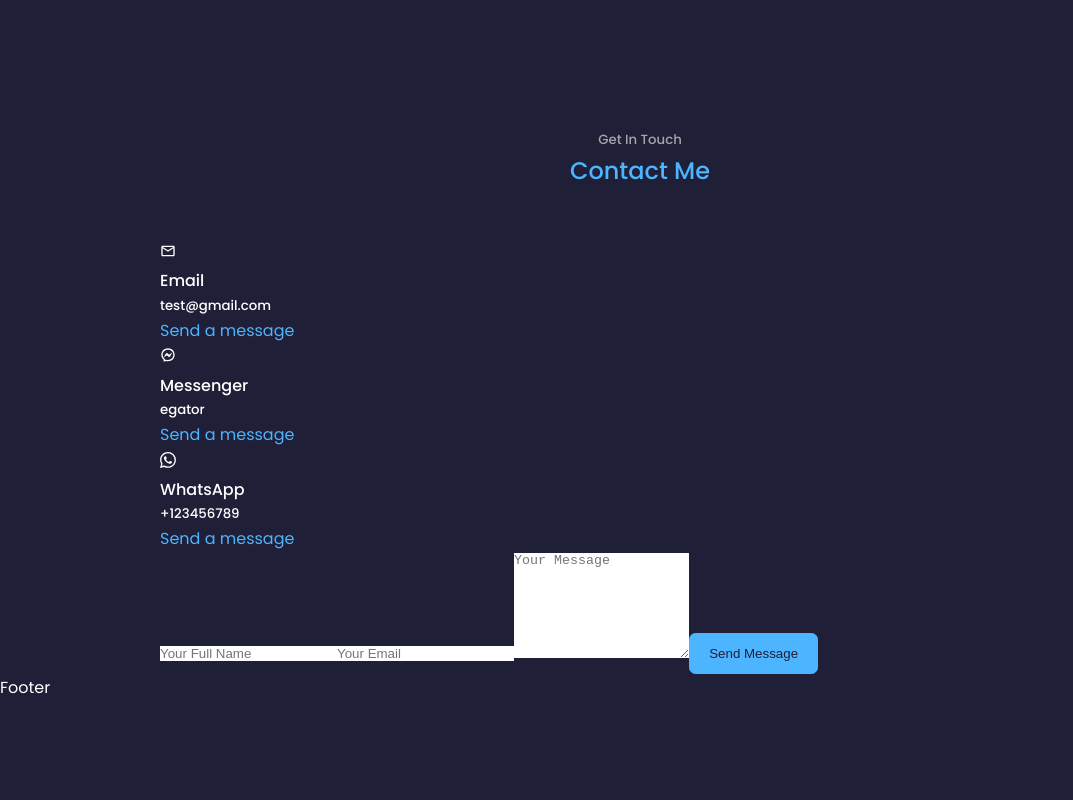
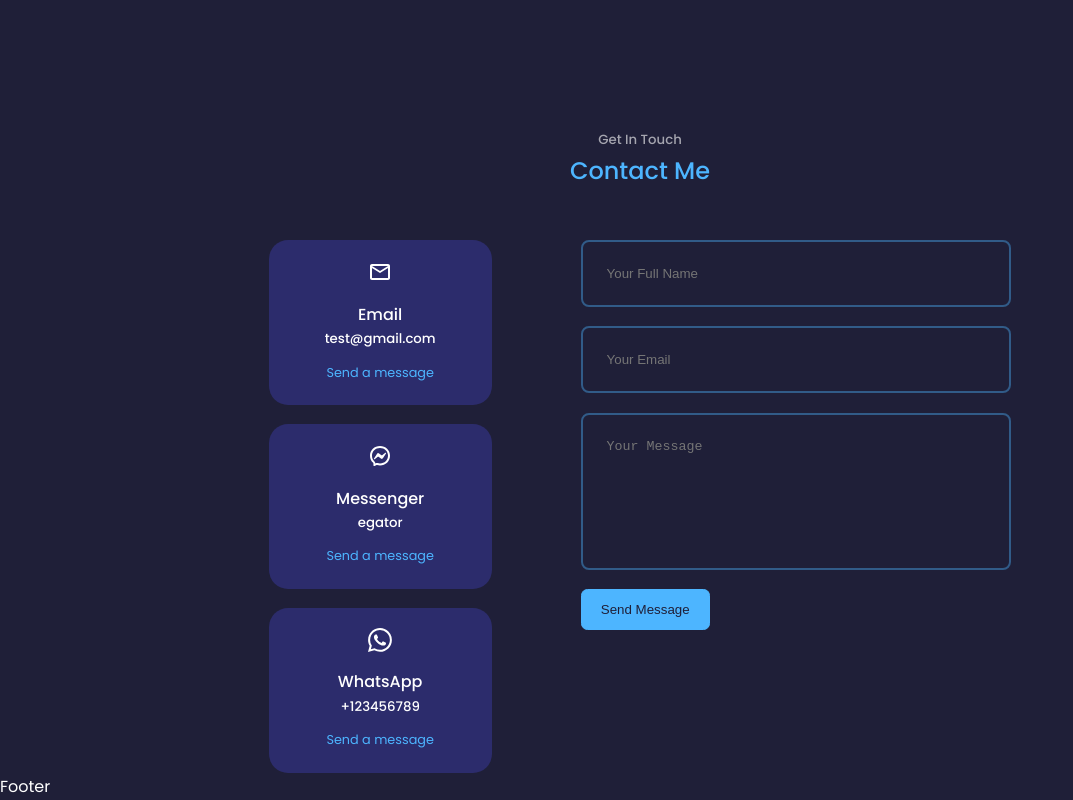
Before and after one commit to draxexx/react-portfolio-website-1, a React (Create React App) app: page / in a window 1280 px wide. Shown: the part 4699-5499 px from the top of the page, without its empty margins (0-1073 px from the left). Before the commit the page ends 5400 px from the top, so only its background shows below. Built offline with nearby package versions, Linux system fonts and the light colour scheme.

Commit message:
add CSS to Contact Component

```diff
--- a/src/components/contact/Contact.jsx
+++ b/src/components/contact/Contact.jsx
@@ -13,9 +13,9 @@ const Contact = () => {
 
       <div className="container contact__container">
         <div className="contact__options">
-          <ContactOption icon={<MdOutlineEmail />} title="Email" content="test@gmail.com" href="mailto:test@gmail.com" />
-          <ContactOption icon={<RiMessengerLine />} title="Messenger" content="egator" href="https://messenger.com" />
-          <ContactOption icon={<BsWhatsapp />} title="WhatsApp" content="+123456789" href="https://api.whatsapp.com/send?+123456780" />
+          <ContactOption icon={<MdOutlineEmail className="contact__option-icon" />} title="Email" content="test@gmail.com" href="mailto:test@gmail.com" />
+          <ContactOption icon={<RiMessengerLine className="contact__option-icon" />} title="Messenger" content="egator" href="https://messenger.com" />
+          <ContactOption icon={<BsWhatsapp className="contact__option-icon" />} title="WhatsApp" content="+123456789" href="https://api.whatsapp.com/send?+123456780" />
         </div>
         <form action="">
           <input type="text" name="name" placeholder="Your Full Name" required />
--- a/src/components/contact/ContactOption.jsx
+++ b/src/components/contact/ContactOption.jsx
@@ -1,3 +1,5 @@
+import "./contact.css";
+
 const ContactOption = ({ icon, title, content, href }) => {
     return (
         <article className="contact__option">
--- a/src/components/contact/contact.css
+++ b/src/components/contact/contact.css
@@ -0,0 +1,65 @@
+.container.contact__container{
+    width: 58%;
+    display: grid;
+    grid-template-columns: 30% 58%;
+    gap: 12%;
+}
+
+.contact__options{
+    display: flex;
+    flex-direction: column;
+    gap: 1.2rem;
+}
+
+.contact__option{
+    background: var(--color-bg-variant);
+    padding: 1.2rem;
+    border-radius: 1.2rem;
+    text-align: center;
+    border: 1px solid transparent;
+    transition: var(--transition);
+}
+
+.contact__option:hover{
+    background: transparent;
+    border-color: var(--color-primary-variant);
+}
+
+.contact__option-icon{
+    font-size: 1.5rem;
+    margin-bottom: 0.5rem;
+}
+
+.contact__option a{
+    margin-top: 0.7rem;
+    display: inline-block;
+    font-size: 0.8rem;
+}
+
+/* ========== FORM ========== */
+
+form{
+    display: flex;
+    flex-direction: column;
+    gap: 1.2rem;
+}
+
+input, textarea{
+    width: 100%;
+    padding: 1.5rem;
+    border-radius: 0.5rem;
+    background: transparent;
+    border: 2px solid var(--color-primary-variant);
+    resize: none;
+    color: var(--color-white);
+}
+
+/* ========== MEDIA QUERIES (MEDIUM DEVICES) ========== */
+
+@media screen and (max-width:1024px) {
+}
+
+/* ========== MEDIA QUERIES (SMALL DEVICES) ========== */
+
+@media screen and (max-width:600px) {
+}
```
